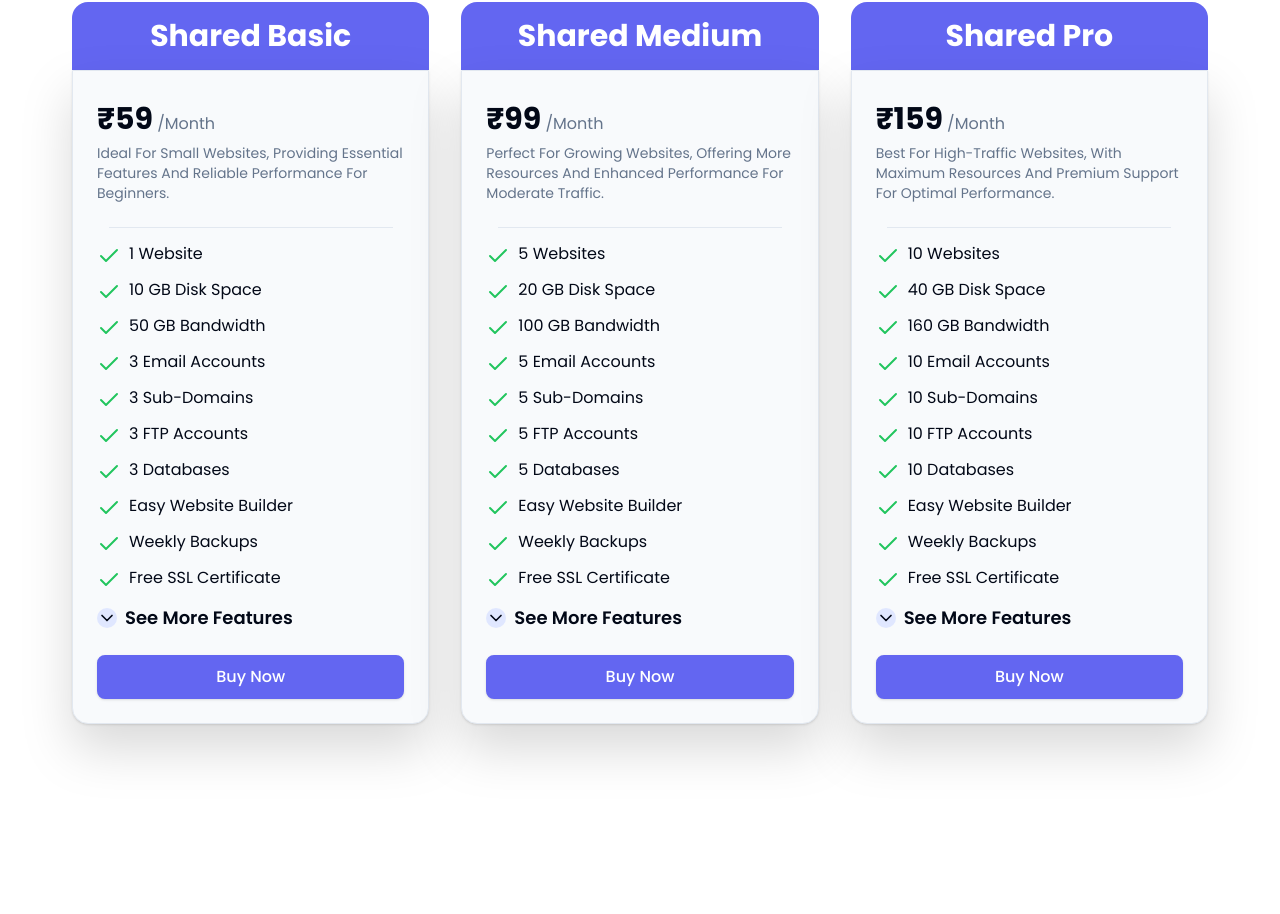
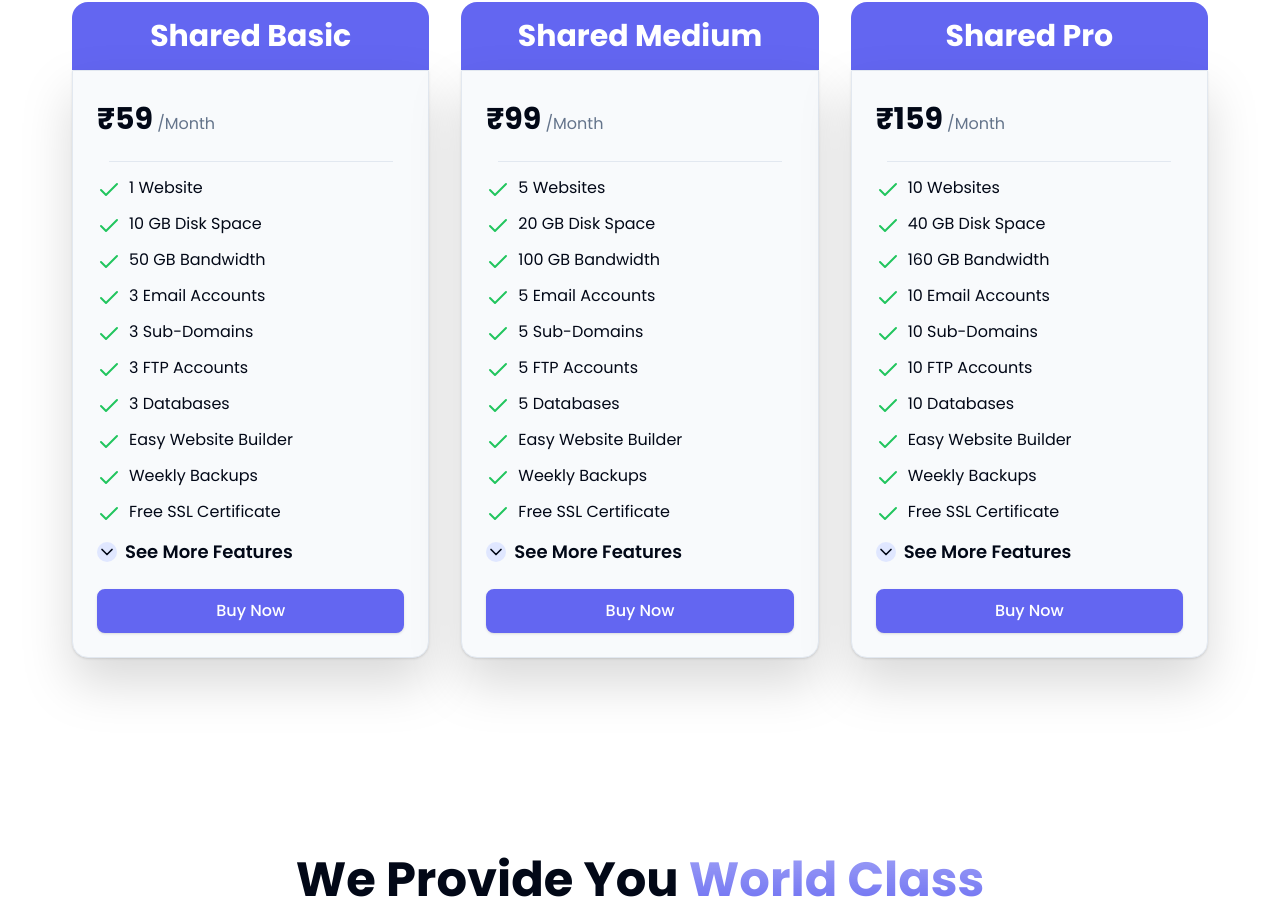
Before and after one commit to Parag0712/Eric-host-main-site, a Next.js app: page /shared-hosting in a window 1280 px wide. Shown: the part 1002-1916 px from the top of the page. Built offline with nearby package versions, Linux system fonts and the light colour scheme; what tailwindcss-debug-screens would draw is missing.

Commit message:
icon changed

```diff
--- a/src/components/Navbar/Navbar.tsx
+++ b/src/components/Navbar/Navbar.tsx
@@ -106,7 +106,7 @@ export const Navbar = () => {
     };
 
     return (
-        <header className="sticky  border-b-[1px] top-0 z-1 w-full lg:py-2">
+        <header className="sticky border-b-[1px] top-0 z-1 w-full lg:py-2">
                 <NavigationMenu className="mx-auto">
                     <NavigationMenuList className=" max-w-[1340px]   lg:max-w-[1300px] xl:max-w-[1200px] 2xl:max-w-[1440px]   w-screen  h-14 px-4  flex justify-between ">
                         <NavigationMenuItem className="font-bold flex">
--- a/src/components/Pricing/Pricing.tsx
+++ b/src/components/Pricing/Pricing.tsx
@@ -1,5 +1,4 @@
 "use client"
-import { useRouter } from "next/navigation";
 import { useState } from "react";
 import Container from "../Conatianers/Container";
 import Heading from "../Heading/Heading";
--- a/src/components/Pricing/PricingCard.tsx
+++ b/src/components/Pricing/PricingCard.tsx
@@ -1,4 +1,4 @@
-import { Check, ChevronDown, ChevronUp } from 'lucide-react'
+import { Check, ChevronDown, ChevronUp, X } from 'lucide-react'
 import { useRouter } from 'next/navigation'
 import { Badge } from '../ui/badge'
 import { Button } from '../ui/button'
@@ -64,7 +64,7 @@ const PricingCard = ({ plan, isAnnual, showMore, handleShowMore, className }: an
                         <span className="text-muted-foreground"> /month</span>
                     </div>
 
-                    <CardDescription>{plan.description}</CardDescription>
+                    <CardDescription className={`${!year?"hidden":""}`}>{plan.description}</CardDescription>
                 </CardHeader>
 
                 <hr className="w-4/5 m-auto mb-4" />
@@ -77,8 +77,12 @@ const PricingCard = ({ plan, isAnnual, showMore, handleShowMore, className }: an
                                 key={index}
                                 className="flex"
                             >
-                                <Check className="text-green-500" />{" "}
+                                {benefit?.cross?<X className='text-red-500' />:
+                                <Check className="text-green-500" />
+                            }
+                            {" "}
                                 <h3 className="text-sm lg:text-[16px] ml-2">{benefit.description}</h3>
+
                             </span>
                         ))}
                     </div>
--- a/src/data/Hosing/Reseller/pricing.json
+++ b/src/data/Hosing/Reseller/pricing.json
@@ -14,6 +14,7 @@
                     "description": "20 cPanel Accounts"
                 },
                 {
+                    "cross":true,
                     "dedicated IP": "Dedicated IP",
                     "description": "Dedicated IP"
                 },
```
